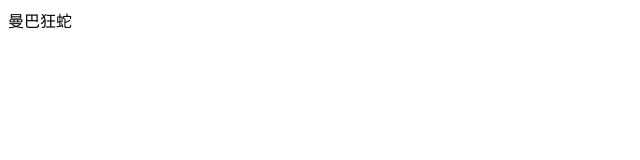
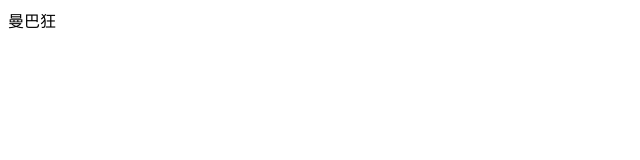
Before and after one commit to yzr2214358851/manba, a plain HTML site: page index.html in a window 1280 px wide. Shown: the full height of the page, 0-640 px from the left. Drawn offline with Linux system fonts and the light colour scheme.

Commit message:
第二次执行

```diff
--- a/index.html
+++ b/index.html
@@ -7,6 +7,6 @@
   <title>Document</title>
 </head>
 <body>
-  曼巴狂蛇
+  曼巴狂
 </body>
 </html>
```
